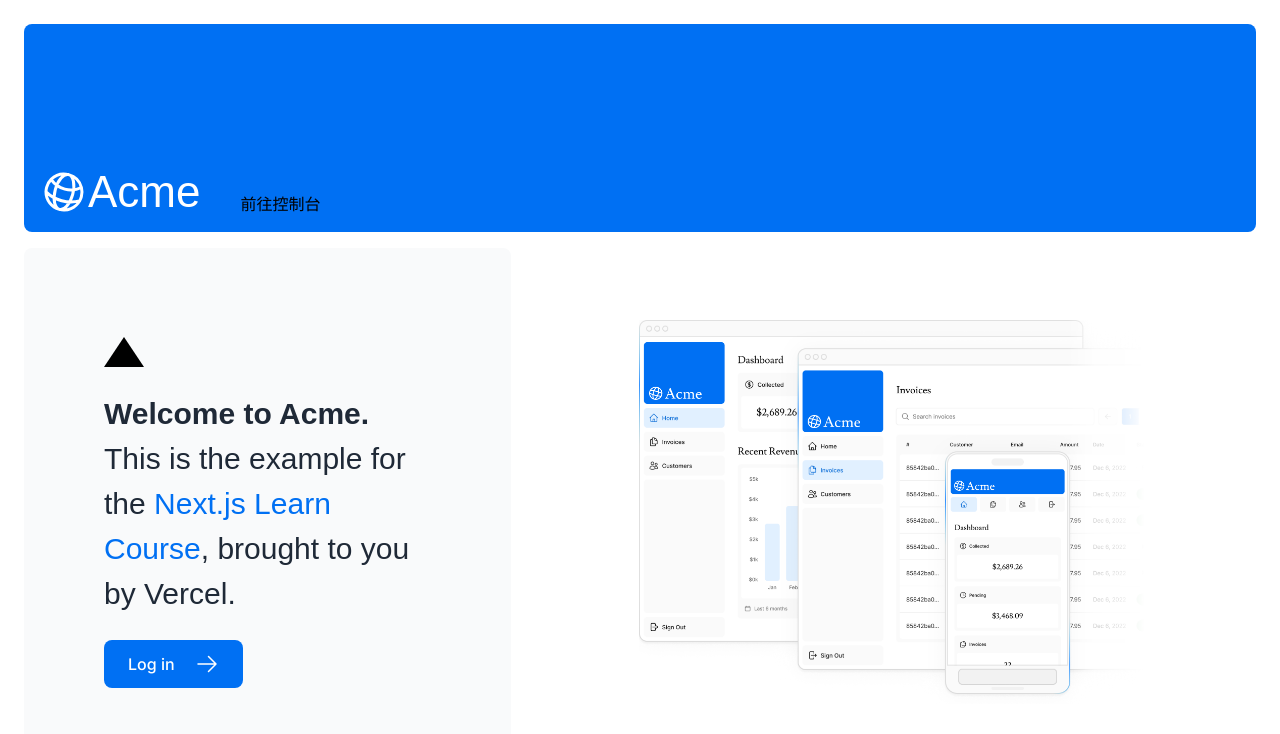
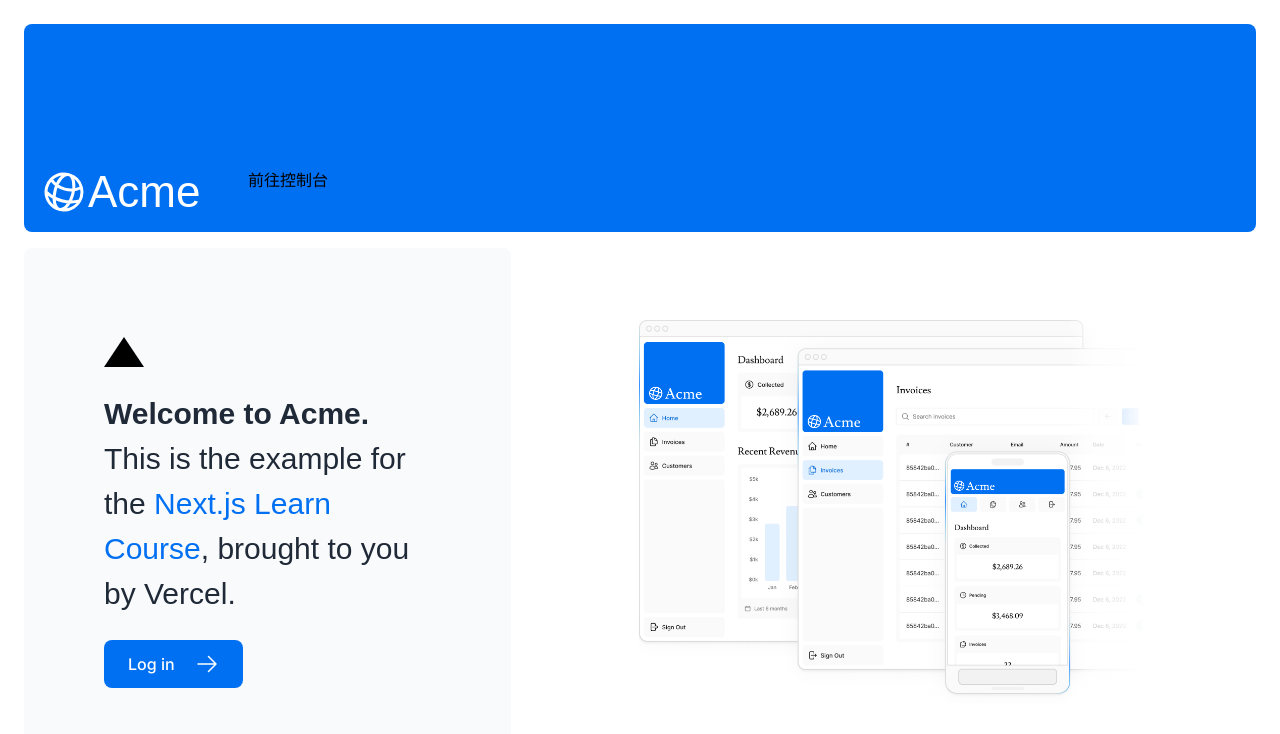
Before and after one commit to GrovenKwoc/my-first-nextjs, a Next.js app: page / in a window 1280 px wide. Shown: the top 734 px of the page. Built offline with nearby package versions, Linux system fonts and the light colour scheme; a web font is replaced by a local one.

Commit message:
一战功成

```diff
--- a/app/page.tsx
+++ b/app/page.tsx
@@ -7,9 +7,11 @@ import Image from 'next/image';
 export default function Page() {
   return (
     <main className="flex min-h-screen flex-col p-6">
-      <div className="flex h-20 shrink-0 items-end rounded-lg bg-blue-500 p-4 md:h-52">
+      <div className="relative flex h-20 shrink-0 items-end rounded-lg bg-blue-500 p-4 md:h-52">
         <AcmeLogo />
-      <Link href="/dashboard" className='ml-10'><span>前往控制台</span></Link>
+      <div  className='absolute left-56 bottom-10'>
+      <Link href="/dashboard"><span>前往控制台</span></Link>
+      </div>
       </div>
       <div className="mt-4 flex grow flex-col gap-4 md:flex-row">
         <div className="flex flex-col justify-center gap-6 rounded-lg bg-gray-50 px-6 py-10 md:w-2/5 md:px-20">
```
